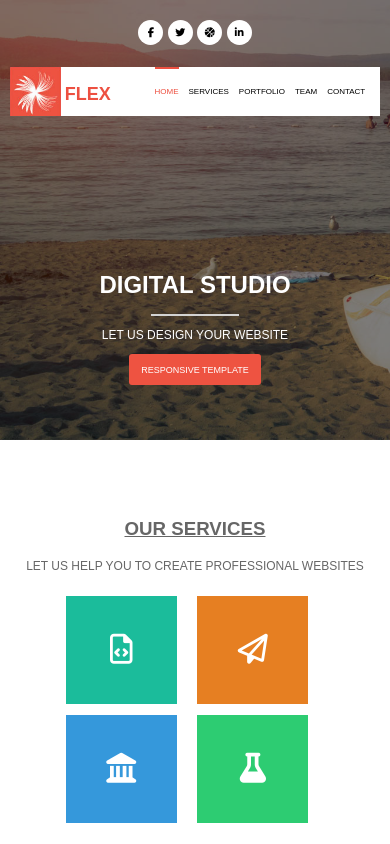
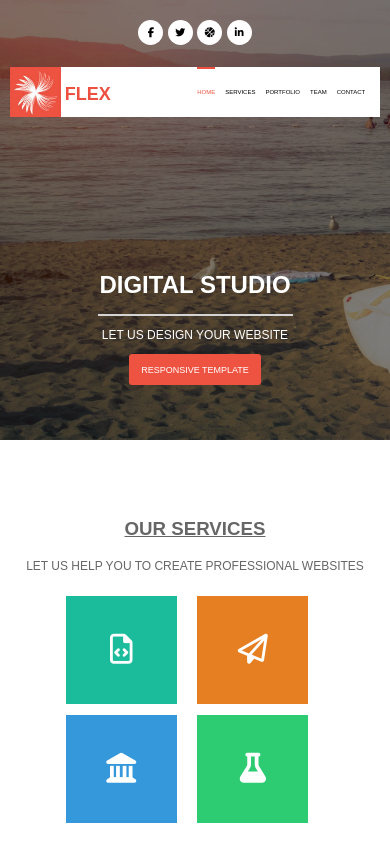
Before and after one commit to lyusinkaj/HTML-CSS, a plain HTML site: page index.html in a window 390 px wide. Shown: the top 844 px of the page. Drawn offline with Linux system fonts and the light colour scheme.

```diff
--- a/index.css
+++ b/index.css
@@ -121,7 +121,7 @@
 
 hr {
     border: 1px solid lightgrey;
-    width:24%;
+    width: 195px;
 }
 
 p {
@@ -274,4 +274,8 @@
         width: 30%;
         padding: 10% 0;
     }
+    .nav li a {
+        padding: 22px 0;
+        font-size: 6px;
+    }
 }
```
